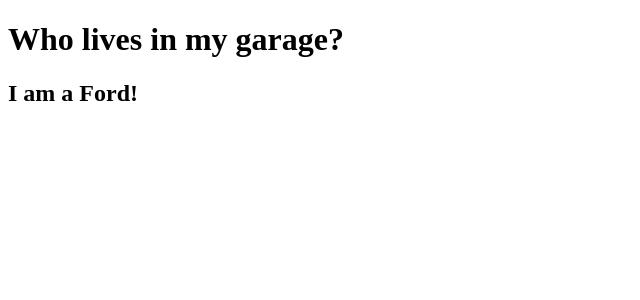
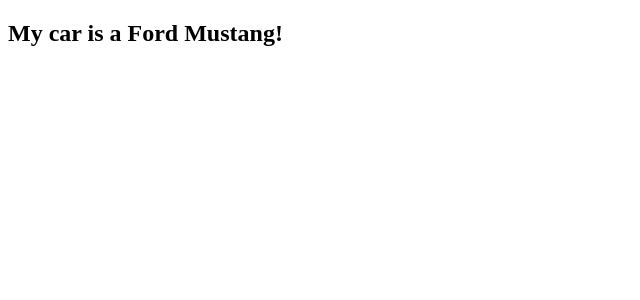
Before and after one commit to iLanceArea/MOBPROG-IT252-react-w3schools, a React (Vite) app in the folder my-react-app/: page / in a window 1280 px wide. Shown: the top 300 px of the page, without its empty margins (0-640 px from the left). Built offline with nearby package versions, Linux system fonts and the light colour scheme.

Commit message:
W3Schools Props C3

```diff
--- a/my-react-app/src/main.jsx
+++ b/my-react-app/src/main.jsx
@@ -2,19 +2,12 @@ import { createRoot } from 'react-dom/client'
 
 function Car(props) {
   return (
-    <h2>I am a {props.brand}!</h2>
+    <h2>My car is a {props.carinfo[0]} {props.carinfo[1]}!</h2>
   );
 }
 
-function Garage() {
-  return (
-    <>
-      <h1>Who lives in my garage?</h1>
-      <Car brand="Ford" />
-    </>
-  );
-}
+const carInfo = ["Ford", "Mustang"];
 
 createRoot(document.getElementById('root')).render(
-  <Garage />
+  <Car carinfo={carInfo} />
 );
```
